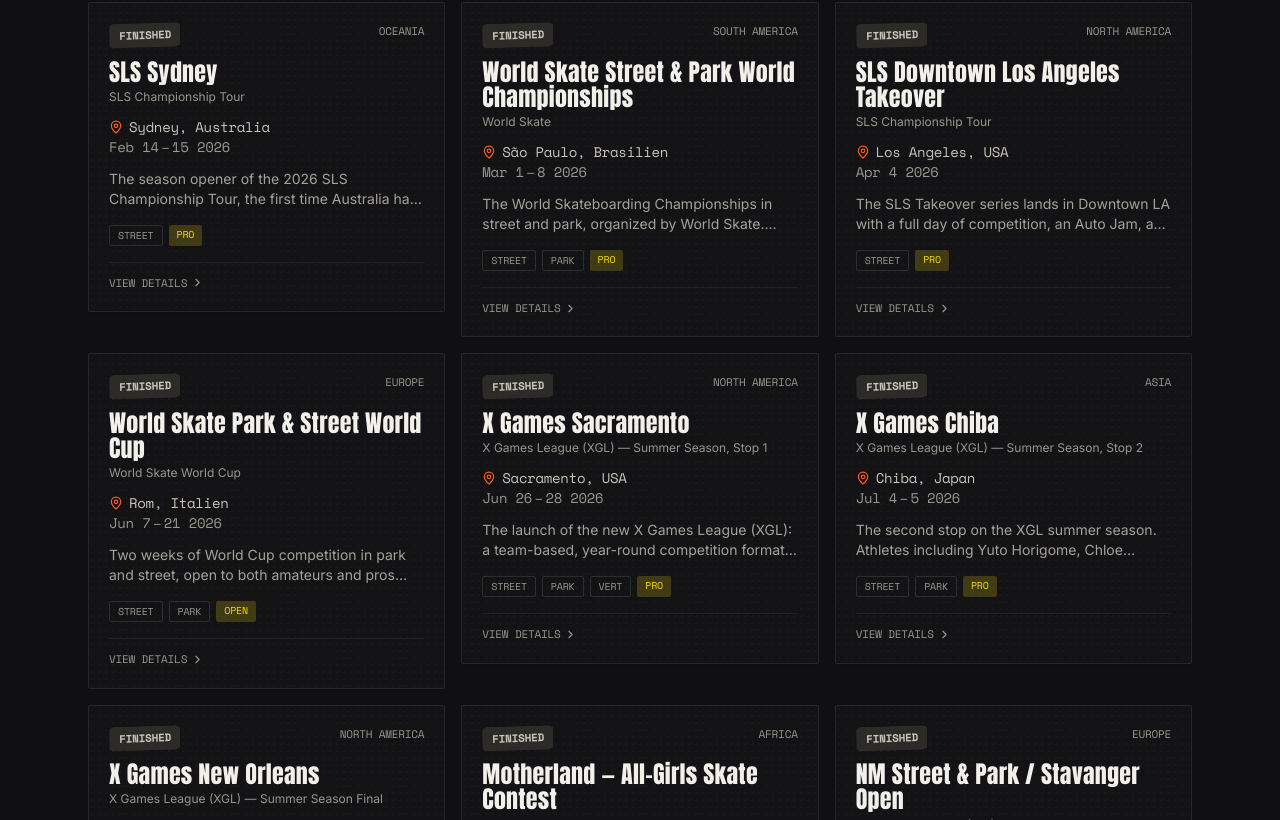
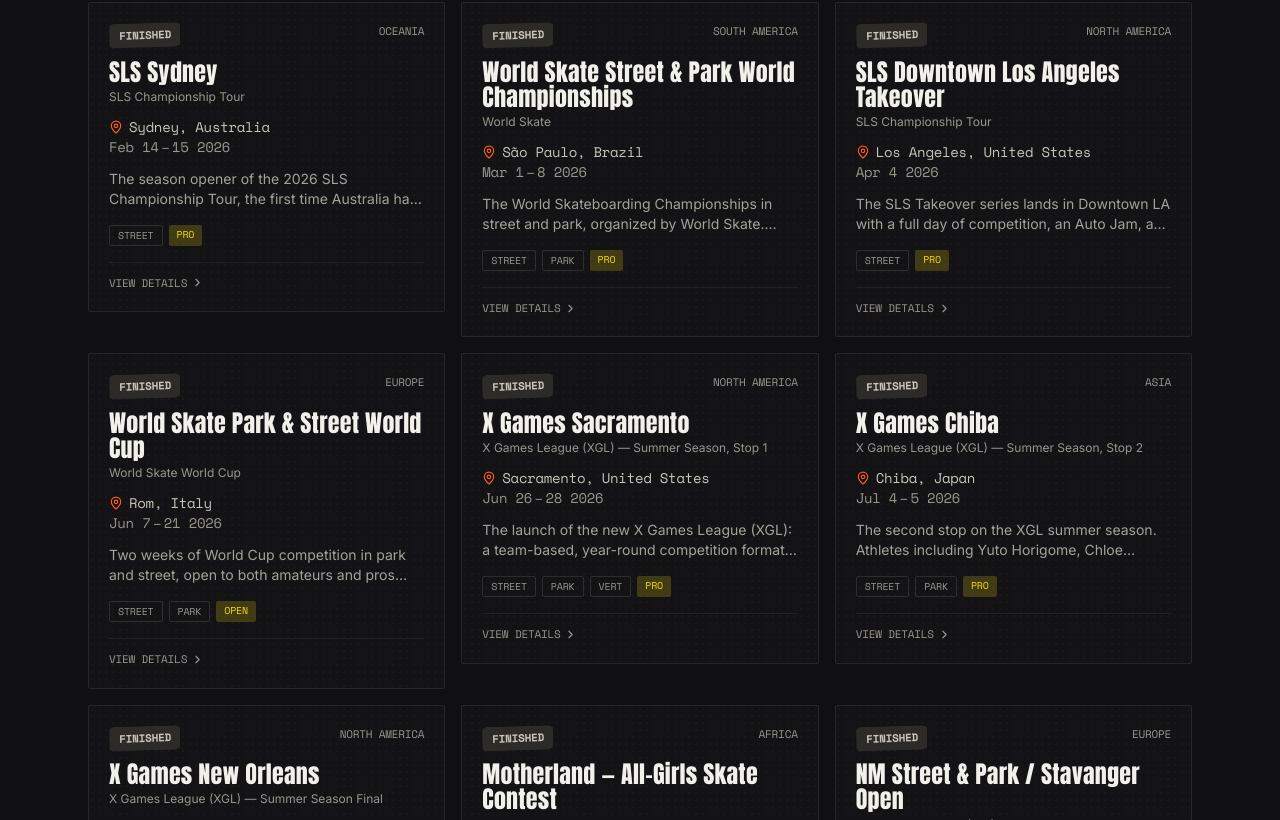
Before and after one commit to martinbjk/SkateboardCalender, a Next.js app: page /en in a window 1280 px wide. Shown: the part 760-1580 px from the top of the page. Built offline with nearby package versions, Linux system fonts and the light colour scheme.

Commit message:
Include localized country name in EventCard
Added localized country name to EventCard component.

```diff
--- a/src/components/EventCard.tsx
+++ b/src/components/EventCard.tsx
@@ -5,7 +5,7 @@ import { motion } from 'framer-motion';
 import { MapPin, ChevronRight } from 'lucide-react';
 import { Link } from '@/i18n/navigation';
 import type { SkateEvent } from '@/lib/schema';
-import { getEventStatus } from '@/lib/events-shared';
+import { getEventStatus, localizedCountryName } from '@/lib/events-shared';
 import { useLiveNow } from '@/lib/useLiveNow';
 import { formatDateRange } from '@/lib/date';
 import { StatusTag } from './StatusTag';
@@ -24,6 +24,7 @@ export function EventCard({
   const liveNow = useLiveNow(now);
   const status = getEventStatus(event, new Date(liveNow));
   const description = event.description[locale as 'sv' | 'en'] ?? event.description.en;
+  const countryName = localizedCountryName(event.location.countryCode, locale, event.location.country);
 
   return (
     <motion.div
@@ -55,7 +56,7 @@ export function EventCard({
 
         <p className="relative mt-3 flex items-center gap-1.5 font-mono-tight text-sm text-asphalt-800 dark:text-chalk-300">
           <MapPin size={14} className="shrink-0 text-spray" />
-          {event.location.city}, {event.location.country}
+          {event.location.city}, {countryName}
         </p>
 
         <p className="relative font-mono-tight text-sm text-chalk-500">
```
